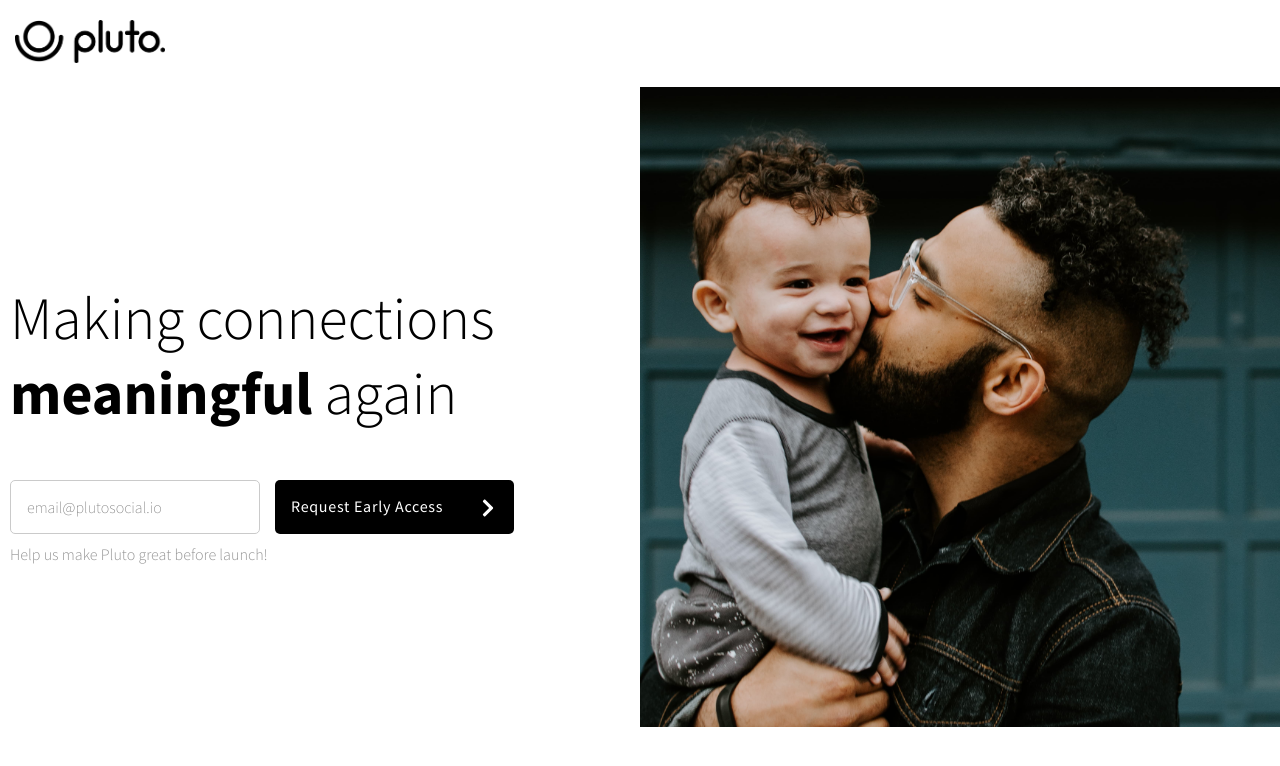
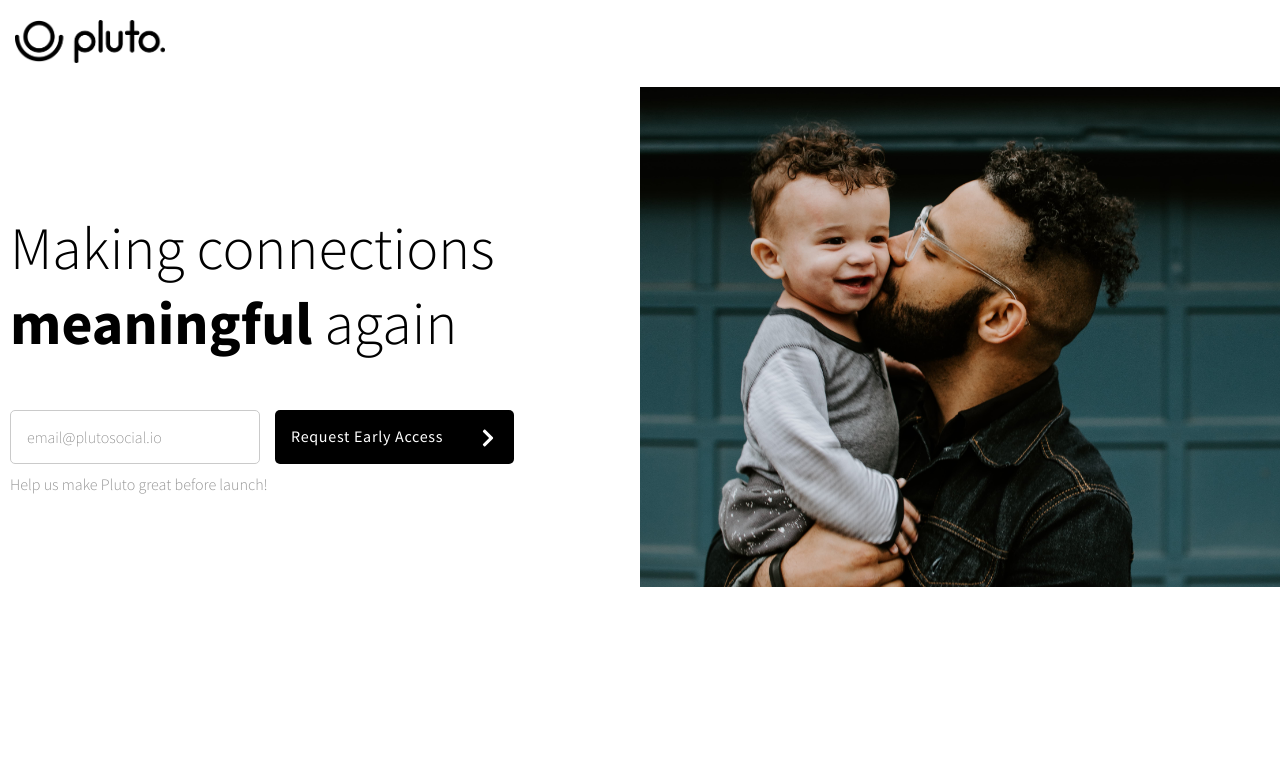
Before and after one commit to drexel-pluto/pluto-website, a Next.js app: page / in a window 1280 px wide. Shown: the top 766 px of the page. Built offline with nearby package versions, Linux system fonts and the light colour scheme.

Commit message:
:lipstick: Height fix on home block

```diff
--- a/styles/home.scss
+++ b/styles/home.scss
@@ -1,7 +1,8 @@
 .home-block-1 {
     display: flex;
     flex-direction: var(--resp-flex-direction);
-    min-height: 80vh;
+    height: 500px;
+    margin: 0 auto;
 }
 
 .home-block-1__img {
```
